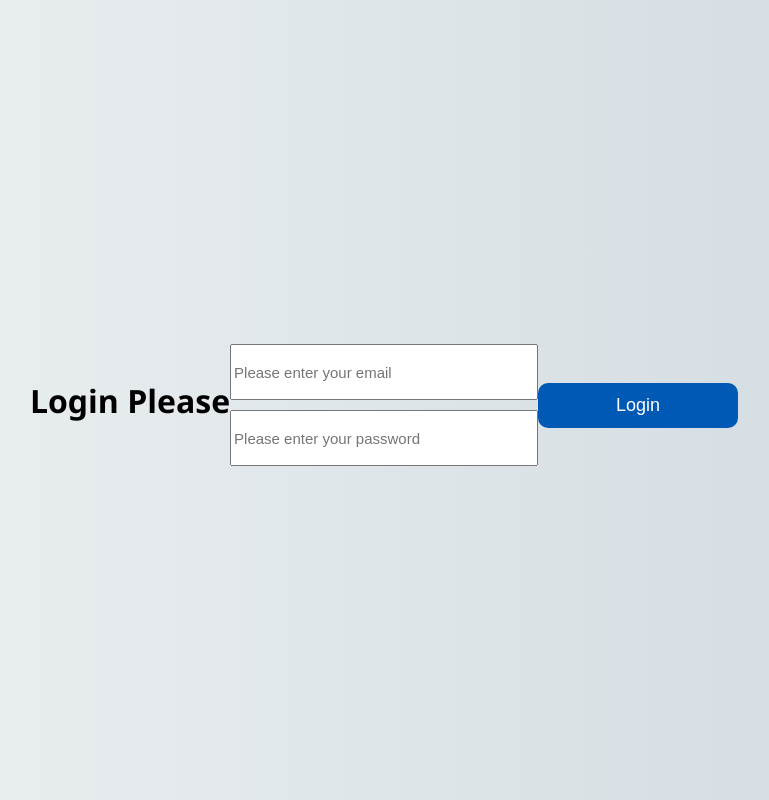
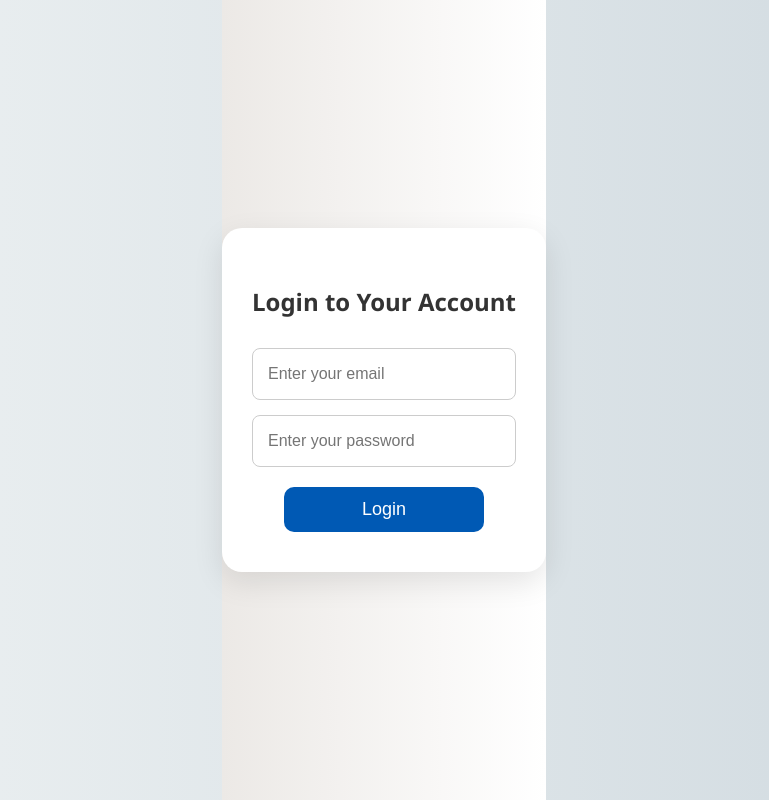
Before and after one commit to COP4813/COP4813-Project, a website: page public/login.html in a window 1280 px wide. Shown: the whole page, without its empty margins (256-1025 px from the left). Drawn offline with Linux system fonts and the light colour scheme.

Commit message:
style update

```diff
--- a/public/login.html
+++ b/public/login.html
@@ -1,22 +1,21 @@
 <!doctype html>
-
 <html>
-
 <head>
+    <meta charset="UTF-8">
+    <title>Login</title>
     <link rel="stylesheet" href="style.css">
-	    <title>Login</title>
 </head>
-
 <body>
-        <h1>Login Please</h1>
+    <div class="login-wrapper">
+        <div class="login-card">
+            <h1>Login to Your Account</h1>
             <div class="loginContainer">
-            <input type="text" class="email" placeholder="Please enter your email">
-            <input type="password" class="password" placeholder="Please enter your password">
+                <input type="text" class="email" placeholder="Enter your email">
+                <input type="password" class="password" placeholder="Enter your password">
             </div>
-        <div>
             <button class="loginBtn">Login</button>
         </div>
-
+    </div>
     <script src="login.js"></script>
 </body>
 </html>
--- a/public/style.css
+++ b/public/style.css
@@ -70,18 +70,57 @@ body {
     transform: scale(1.05);
 }
 
-/* Input container (if used later) */
+/* Login page layout */
+.login-wrapper {
+    display: flex;
+    justify-content: center;
+    align-items: center;
+    min-height: 100vh;
+    background: linear-gradient(to right, #ece9e6, #ffffff);
+}
+
+.login-card {
+    background-color: white;
+    padding: 40px 30px;
+    border-radius: 20px;
+    box-shadow: 0 10px 30px rgba(0, 0, 0, 0.1);
+    text-align: center;
+    width: 100%;
+    max-width: 400px;
+}
+
+.login-card h1 {
+    margin-bottom: 30px;
+    font-size: 24px;
+    color: #333;
+}
+
+/* Login input styles */
 .loginContainer {
     display: flex;
     flex-direction: column;
+    gap: 15px;
 }
 
 .loginContainer input {
-    width: 300px;
     height: 50px;
-    font-size: 15px;
-    margin-top: 10px;
+    font-size: 16px;
+    padding: 0 15px;
+    border: 1px solid #ccc;
+    border-radius: 8px;
+    outline: none;
+    transition: border 0.2s ease;
 }
+
+.loginContainer input:focus {
+    border-color: #0059B4;
+}
+
+/* Button reused from previous styles */
+.loginBtn {
+    margin-top: 20px;
+}
+
 
 /* Style for admin page */
 .admin-page {
```
Also changed, not shown: public/index.html (+1 -1 lines), 1 other file. Lines whose indentation alone changed are shown as unchanged.
